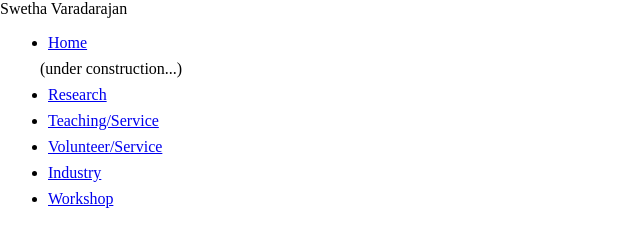
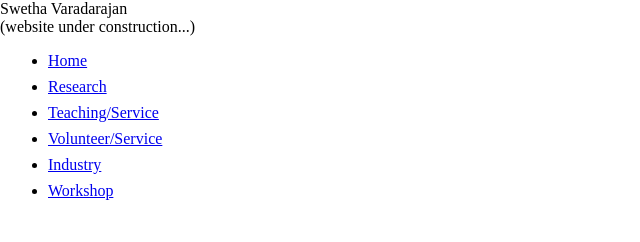
Before and after one commit to swesri/swesri.github.io, a plain HTML site: page index.html in a window 1280 px wide. Shown: the whole page, without its empty margins (0-640 px from the left). Drawn offline with Linux system fonts and the light colour scheme.

Commit message:
Update index.html

```diff
--- a/index.html
+++ b/index.html
@@ -25,10 +25,10 @@ li
 	<span class="titleBarMainTitle">Swetha Varadarajan</span>
 </div>
 </div>
+	 (website under construction...)
 <div id="navcontainer">
     <ul id="navlist">
       <li><a href="index.html">Home</a></li>
-	    (under construction...)
       <li><a href="research.html">Research</a></li>
       <li><a href="teaching.html">Teaching/Service</a></li>
       <li><a href="volunteer.html">Volunteer/Service</a></li>
```
